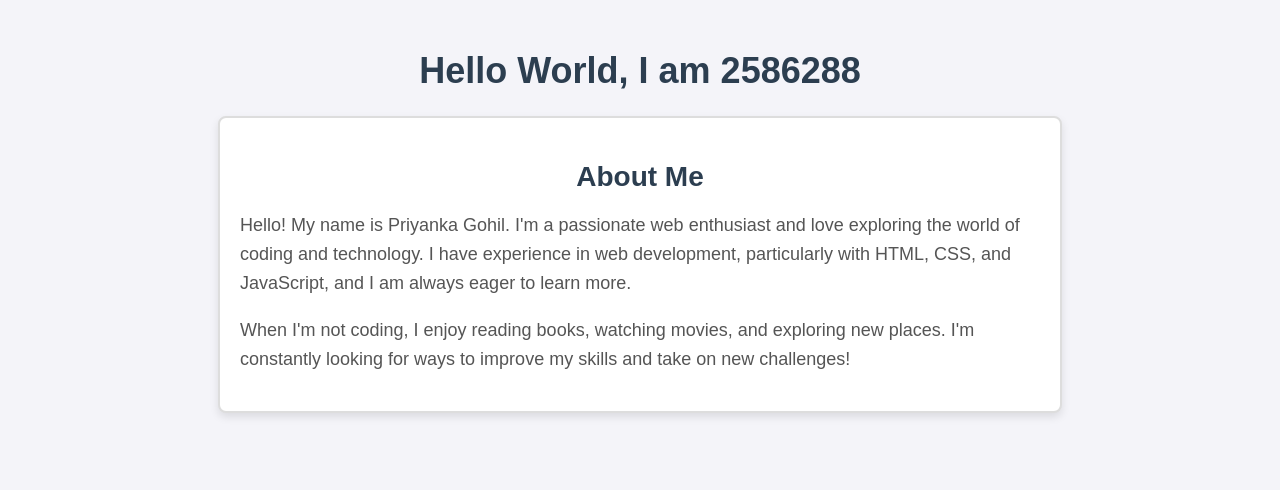
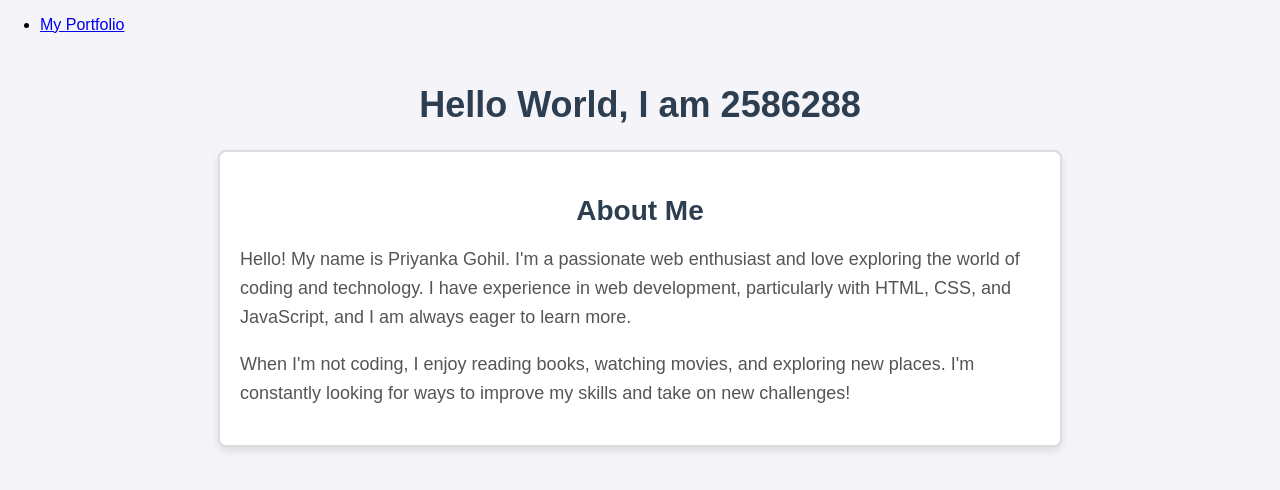
Before and after one commit to git-gohil/sd-lab1-final, a plain HTML site: page index.html in a window 1280 px wide. Drawn offline with Linux system fonts and the light colour scheme.

Commit message:
update: Update index.html

```diff
--- a/index.html
+++ b/index.html
@@ -44,6 +44,12 @@
     </style>
 </head>
 <body>
+    <nav>
+        <ul>
+            <li><a href="2586288-lab2.html">My Portfolio</a></li>
+        </ul>
+    </nav>
+
     <h1>Hello World, I am 2586288</h1>
 
     <div class="about-me">
```
